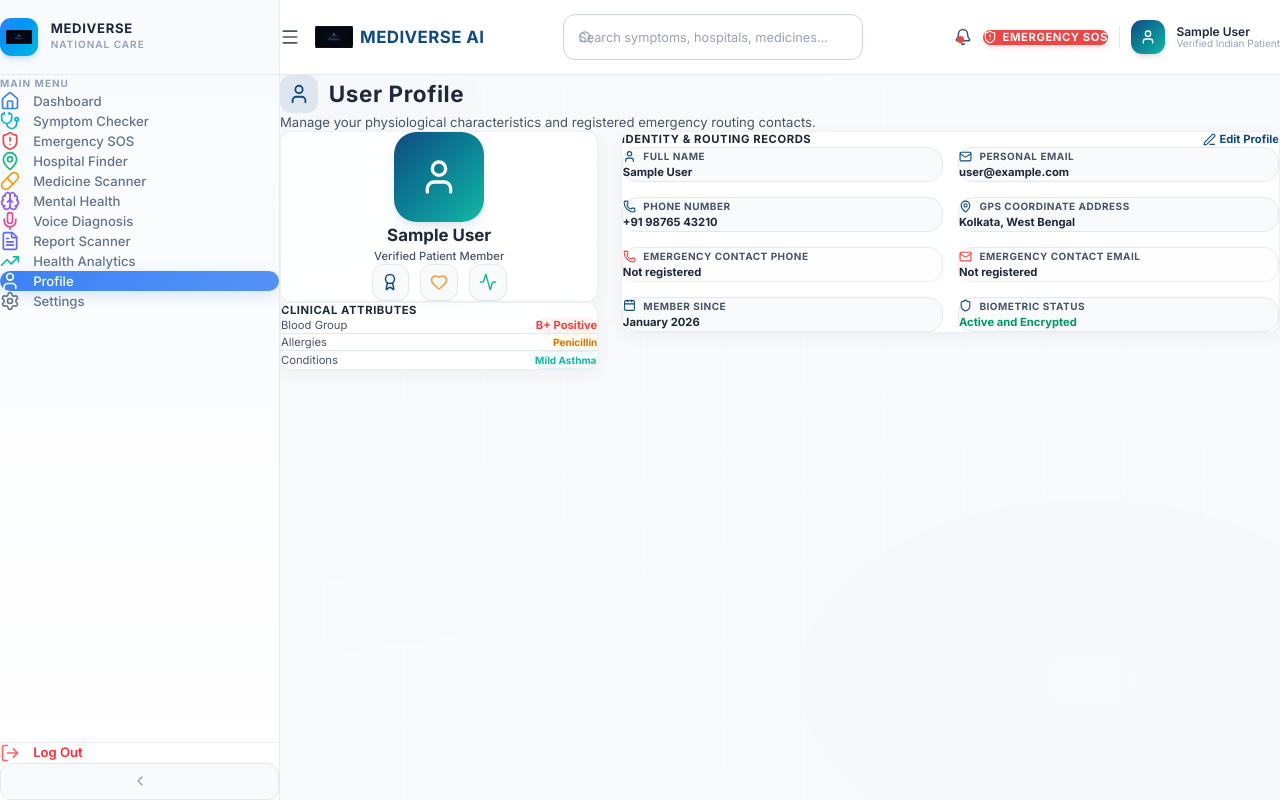
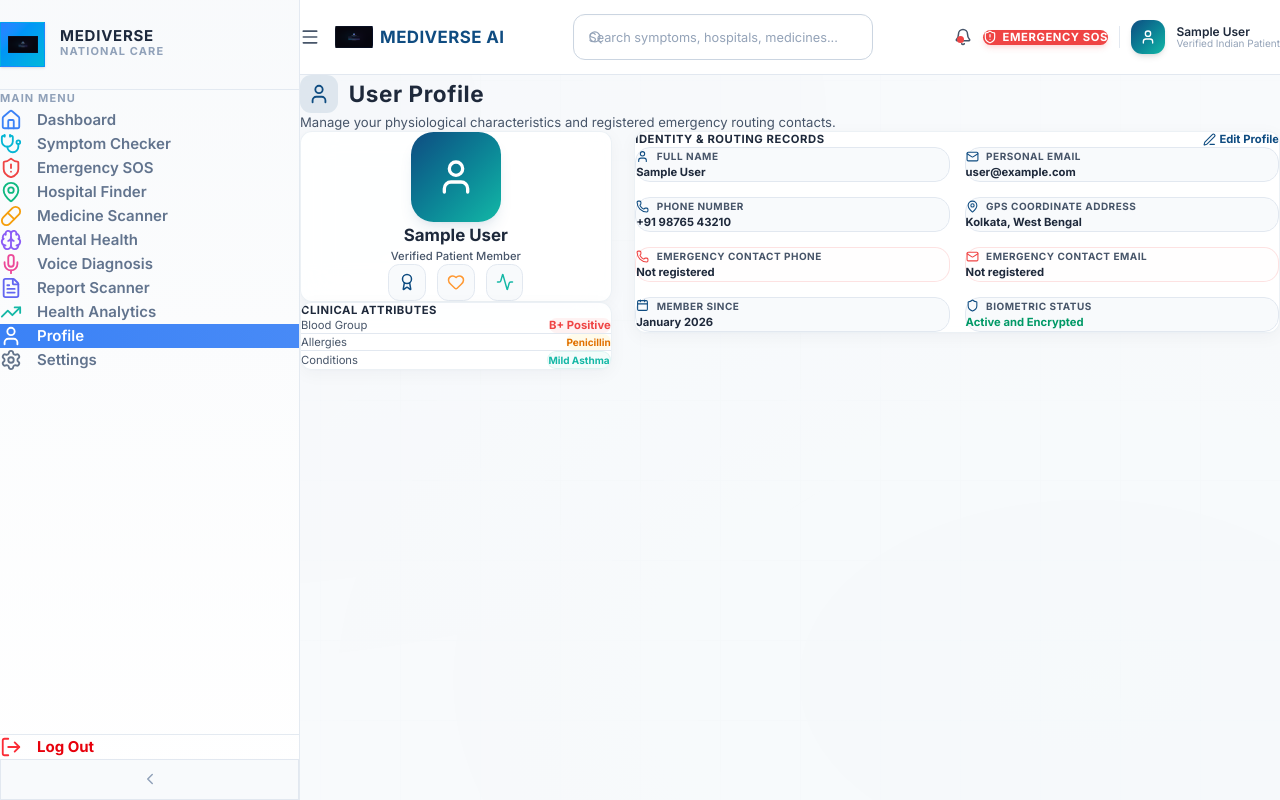
Before and after one commit to Anik-da/MEDIVERSE, a React (Vite) app in the folder frontend/: page /profile#settings in a window 1280 px wide. Built offline with nearby package versions, Linux system fonts and the light colour scheme; no server answers; the database is empty; sample sign-in values are in the browser's storage.

Commit message:
fix: redesign sidebar navigation with larger text, larger icons, and fully square flat corners

```diff
--- a/frontend/src/components/Sidebar.jsx
+++ b/frontend/src/components/Sidebar.jsx
@@ -40,14 +40,14 @@ export default function Sidebar({ isOpen, onToggle }) {
   return (
     <motion.aside
       initial={false}
-      animate={{ width: isOpen ? 280 : 76 }}
+      animate={{ width: isOpen ? 300 : 84 }}
       transition={{ duration: 0.3, ease: [0.4, 0, 0.2, 1] }}
-      className="fixed top-0 left-0 h-screen z-40 flex flex-col border-r border-slate-200/80 bg-gradient-to-b from-slate-50 to-white"
+      className="fixed top-0 left-0 h-screen z-40 flex flex-col border-r border-slate-200/90 bg-gradient-to-b from-slate-50 to-white"
     >
       {/* Brand Header */}
-      <div className="flex items-center gap-3.5 px-5 h-20 border-b border-slate-200/80">
-        <div className="w-10 h-10 rounded-xl bg-gradient-to-br from-blue-500 to-cyan-500 flex items-center justify-center flex-shrink-0 shadow-md shadow-blue-500/20">
-          <img src="/logo.png" alt="MediVerse" className="w-7 h-7 object-contain" />
+      <div className="flex items-center gap-4 px-6 h-24 border-b border-slate-200/90">
+        <div className="w-12 h-12 rounded-none bg-gradient-to-br from-blue-500 to-cyan-500 flex items-center justify-center flex-shrink-0 shadow-sm border border-blue-500/10">
+          <img src="/logo.png" alt="MediVerse" className="w-8 h-8 object-contain" />
         </div>
         {isOpen && (
           <motion.div
@@ -56,10 +56,10 @@ export default function Sidebar({ isOpen, onToggle }) {
             transition={{ duration: 0.2 }}
             className="flex flex-col"
           >
-            <span className="font-heading text-sm font-extrabold text-slate-800 tracking-wider leading-none">
+            <span className="font-heading text-[15px] font-black text-slate-800 tracking-wider leading-none">
               MEDIVERSE
             </span>
-            <span className="text-[10px] text-slate-400 tracking-widest mt-1 font-semibold uppercase">
+            <span className="text-[11px] text-slate-400 tracking-widest mt-1.5 font-bold uppercase">
               National Care
             </span>
           </motion.div>
@@ -67,9 +67,9 @@ export default function Sidebar({ isOpen, onToggle }) {
       </div>
 
       {/* Navigation */}
-      <nav className="flex-1 py-5 px-3 space-y-1 overflow-y-auto overflow-x-hidden scrollbar-none">
+      <nav className="flex-1 py-6 px-0 space-y-0.5 overflow-y-auto overflow-x-hidden scrollbar-none">
         {isOpen && (
-          <p className="text-[10px] text-slate-400 uppercase tracking-widest font-bold px-3 mb-3">
+          <p className="text-[11px] text-slate-400 uppercase tracking-widest font-extrabold px-6 mb-4">
             Main Menu
           </p>
         )}
@@ -80,32 +80,32 @@ export default function Sidebar({ isOpen, onToggle }) {
             <motion.button
               key={item.path}
               onClick={() => navigate(item.path)}
-              whileTap={{ scale: 0.98 }}
+              whileTap={{ scale: 0.99 }}
               className={`
-                w-full flex items-center gap-3.5 rounded-xl transition-all duration-200 cursor-pointer relative group
-                ${isOpen ? 'px-4 py-3' : 'px-0 py-3 justify-center'}
+                w-full flex items-center gap-4 rounded-none transition-all duration-150 cursor-pointer relative group
+                ${isOpen ? 'px-6 py-4' : 'px-0 py-4 justify-center'}
                 ${isActive
-                  ? 'text-white font-semibold'
-                  : 'text-slate-500 hover:text-slate-800 hover:bg-slate-100/80'
+                  ? 'text-white font-bold'
+                  : 'text-slate-500 hover:text-slate-800 hover:bg-slate-100/60'
                 }
               `}
             >
-              {/* Active pill background */}
+              {/* Active flat sharp block background */}
               {isActive && (
                 <motion.div
                   layoutId="sidebarActive"
-                  className="absolute inset-0 rounded-xl"
+                  className="absolute inset-0 rounded-none border-l-4"
                   style={{
-                    background: `linear-gradient(135deg, ${item.color}, ${item.color}dd)`,
-                    boxShadow: `0 4px 15px ${item.color}30`,
+                    background: `linear-gradient(90deg, ${item.color}, ${item.color}ee)`,
+                    borderLeftColor: item.color,
                   }}
-                  transition={{ type: 'spring', stiffness: 350, damping: 28 }}
+                  transition={{ type: 'spring', stiffness: 380, damping: 30 }}
                 />
               )}
 
-              <div className="relative z-10 flex items-center gap-3.5">
+              <div className="relative z-10 flex items-center gap-4">
                 <Icon
-                  size={20}
+                  size={22}
                   className="flex-shrink-0"
                   style={isActive ? { color: '#ffffff' } : { color: item.color }}
                 />
@@ -113,7 +113,7 @@ export default function Sidebar({ isOpen, onToggle }) {
                   <motion.span
                     initial={{ opacity: 0 }}
                     animate={{ opacity: 1 }}
-                    className="text-sm font-medium whitespace-nowrap"
+                    className="text-[15px] font-semibold whitespace-nowrap"
                   >
                     {item.label}
                   </motion.span>
@@ -125,29 +125,31 @@ export default function Sidebar({ isOpen, onToggle }) {
       </nav>
 
       {/* Footer */}
-      <div className="px-3 pb-4 space-y-2 border-t border-slate-200/80 pt-3">
+      <div className="px-0 pb-6 space-y-3 border-t border-slate-200/90 pt-4">
         <button
           onClick={async () => {
             await logout()
             navigate('/auth')
           }}
           className={`
-            w-full flex items-center gap-3.5 rounded-xl hover:bg-red-50 text-slate-500 hover:text-red-500 transition-all cursor-pointer
-            ${isOpen ? 'px-4 py-3' : 'px-0 py-3 justify-center'}
+            w-full flex items-center gap-4 rounded-none hover:bg-red-50 text-slate-500 hover:text-red-600 transition-all cursor-pointer
+            ${isOpen ? 'px-6 py-4' : 'px-0 py-4 justify-center'}
           `}
         >
-          <LogOut size={20} className="flex-shrink-0 text-red-400" />
+          <LogOut size={22} className="flex-shrink-0 text-red-500" />
           {isOpen && (
-            <span className="text-sm font-semibold whitespace-nowrap text-red-500">Log Out</span>
+            <span className="text-[15px] font-bold whitespace-nowrap text-red-600">Log Out</span>
           )}
         </button>
 
-        <button
-          onClick={onToggle}
-          className="w-full flex items-center justify-center h-10 rounded-xl text-slate-400 hover:text-blue-500 hover:bg-slate-100 transition-all cursor-pointer border border-slate-200 bg-slate-50"
-        >
-          {isOpen ? <ChevronLeft size={16} /> : <ChevronRight size={16} />}
-        </button>
+        <div className="px-4">
+          <button
+            onClick={onToggle}
+            className="w-full flex items-center justify-center h-11 rounded-none text-slate-400 hover:text-blue-500 hover:bg-slate-100 transition-all cursor-pointer border border-slate-200 bg-slate-50"
+          >
+            {isOpen ? <ChevronLeft size={18} /> : <ChevronRight size={18} />}
+          </button>
+        </div>
       </div>
     </motion.aside>
   )
--- a/frontend/src/layouts/MainLayout.jsx
+++ b/frontend/src/layouts/MainLayout.jsx
@@ -17,7 +17,7 @@ export default function MainLayout() {
       {/* Main content */}
       <div
         className="flex flex-col flex-1 min-w-0 transition-all duration-300 ease-[cubic-bezier(0.4,0,0.2,1)]"
-        style={{ marginLeft: sidebarOpen ? '280px' : '76px' }}
+        style={{ marginLeft: sidebarOpen ? '300px' : '84px' }}
       >
         <Navbar onMenuToggle={() => setSidebarOpen(!sidebarOpen)} />
         <main className="flex-1 p-8 relative z-10 overflow-x-hidden">
```
